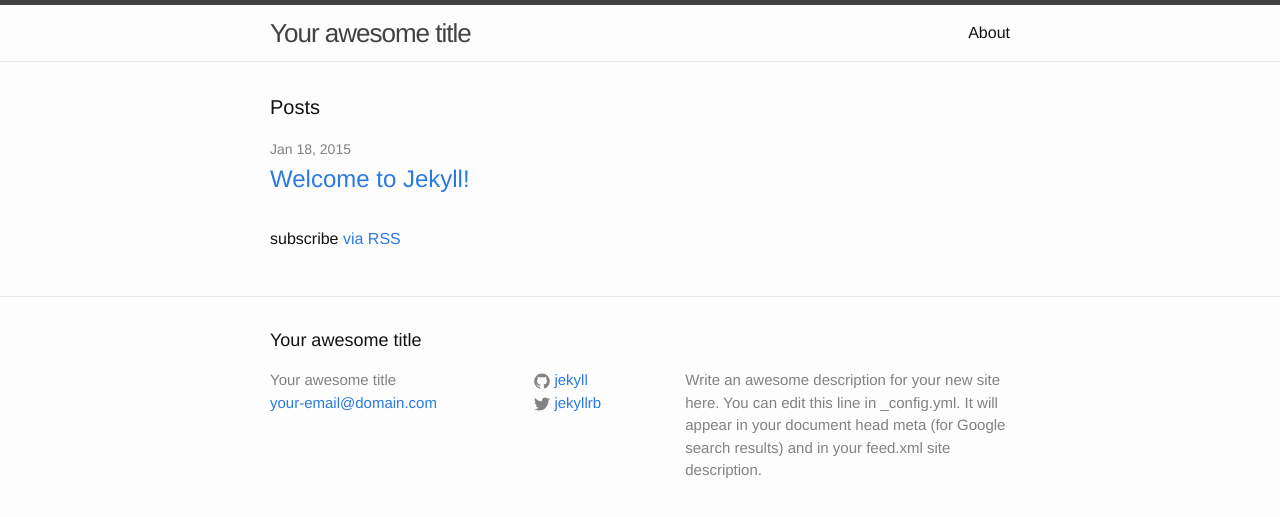
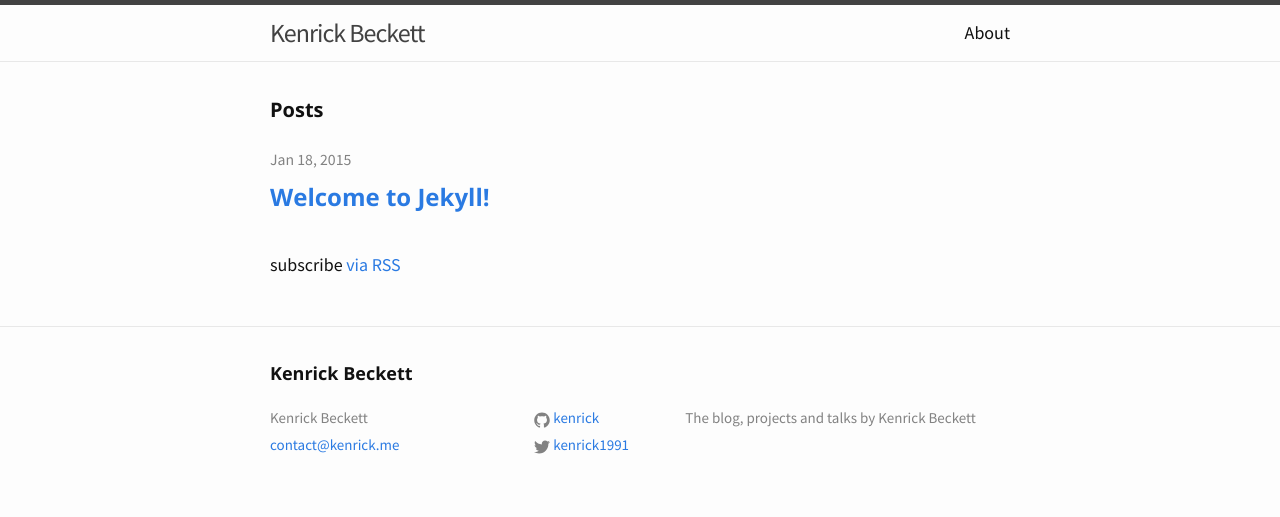
Before and after one commit to kenrick/kenrick.github.com, a Jekyll site: the page built from index.html, in a window 1280 px wide. Shown: the top 517 px of the page. Built offline with Jekyll 4.4.1, drawn with Linux system fonts in a browser that asks for light colours.

Commit message:
Add Sans font to the blog

```diff
--- a/_config.yml
+++ b/_config.yml
@@ -1,14 +1,11 @@
 # Site settings
-title: Your awesome title
-email: your-email@domain.com
-description: > # this means to ignore newlines until "baseurl:"
-  Write an awesome description for your new site here. You can edit this
-  line in _config.yml. It will appear in your document head meta (for
-  Google search results) and in your feed.xml site description.
+title: Kenrick Beckett
+email: contact@kenrick.me
+description: The blog, projects and talks by Kenrick Beckett
 baseurl: "" # the subpath of your site, e.g. /blog/
-url: "http://yourdomain.com" # the base hostname & protocol for your site
-twitter_username: jekyllrb
-github_username:  jekyll
+url: "http://kenrick.me" # the base hostname & protocol for your site
+twitter_username: kenrick1991
+github_username:  kenrick
 
 # Build settings
 markdown: kramdown
--- a/_includes/head.html
+++ b/_includes/head.html
@@ -6,6 +6,7 @@
   <title>{% if page.title %}{{ page.title }}{% else %}{{ site.title }}{% endif %}</title>
   <meta name="description" content="{% if page.excerpt %}{{ page.excerpt | strip_html | strip_newlines | truncate: 160 }}{% else %}{{ site.description }}{% endif %}">
 
+  <link href='http://fonts.googleapis.com/css?family=Source+Sans+Pro|Open+Sans:700' rel='stylesheet' type='text/css'>
   <link rel="stylesheet" href="{{ "/css/main.css" | prepend: site.baseurl }}">
   <link rel="canonical" href="{{ page.url | replace:'index.html','' | prepend: site.baseurl | prepend: site.url }}">
   <link rel="alternate" type="application/rss+xml" title="{{ site.title }}" href="{{ "/feed.xml" | prepend: site.baseurl | prepend: site.url }}" />
--- a/_sass/_base.scss
+++ b/_sass/_base.scss
@@ -79,8 +79,13 @@ li {
 /**
  * Headings
  */
+h1, h2 {
+  font-family: $header-font-family;
+  font-size: $header-font-size;
+}
+
 h1, h2, h3, h4, h5, h6 {
-    font-weight: 300;
+    font-weight: 700;
 }
 
 
--- a/_sass/_layout.scss
+++ b/_sass/_layout.scss
@@ -198,7 +198,7 @@
 }
 
 .post-title {
-    font-size: 42px;
+    font-size: 45px;
     letter-spacing: -1px;
     line-height: 1;
 
--- a/css/main.scss
+++ b/css/main.scss
@@ -6,10 +6,14 @@
 
 
 // Our variables
-$base-font-family: Helvetica, Arial, sans-serif;
-$base-font-size:   16px;
+$base-font-family: 'Source Sans Pro', Helvetica, Arial, sans-serif;
+$base-font-size:   18px;
+
+$header-font-family: 'Open Sans', Helvetica, Arial, sans-serif;
+$header-font-size:   45px;
+
 $small-font-size:  $base-font-size * 0.875;
-$base-line-height: 1.5;
+$base-line-height: 1.8;
 
 $spacing-unit:     30px;
 
```
